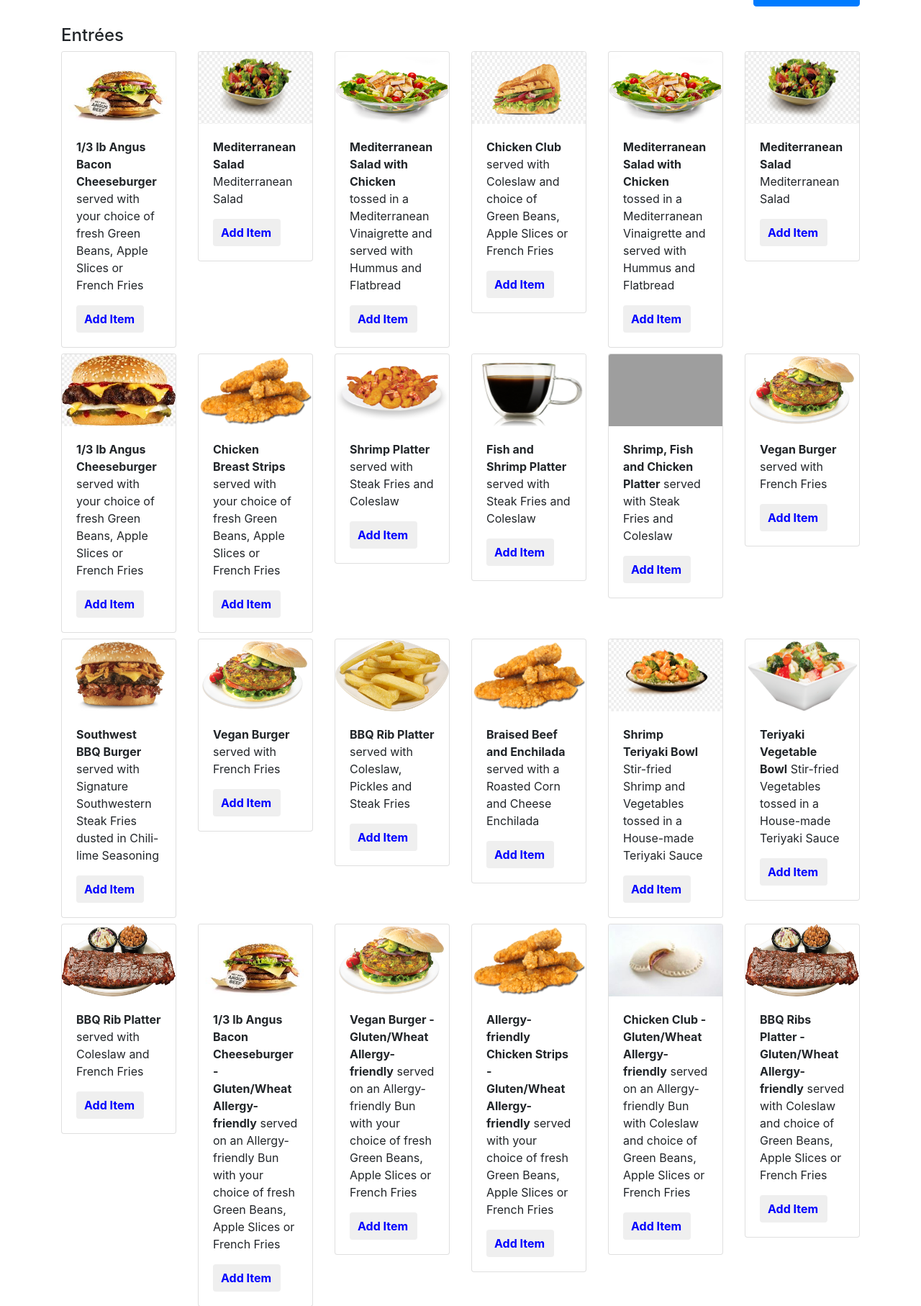
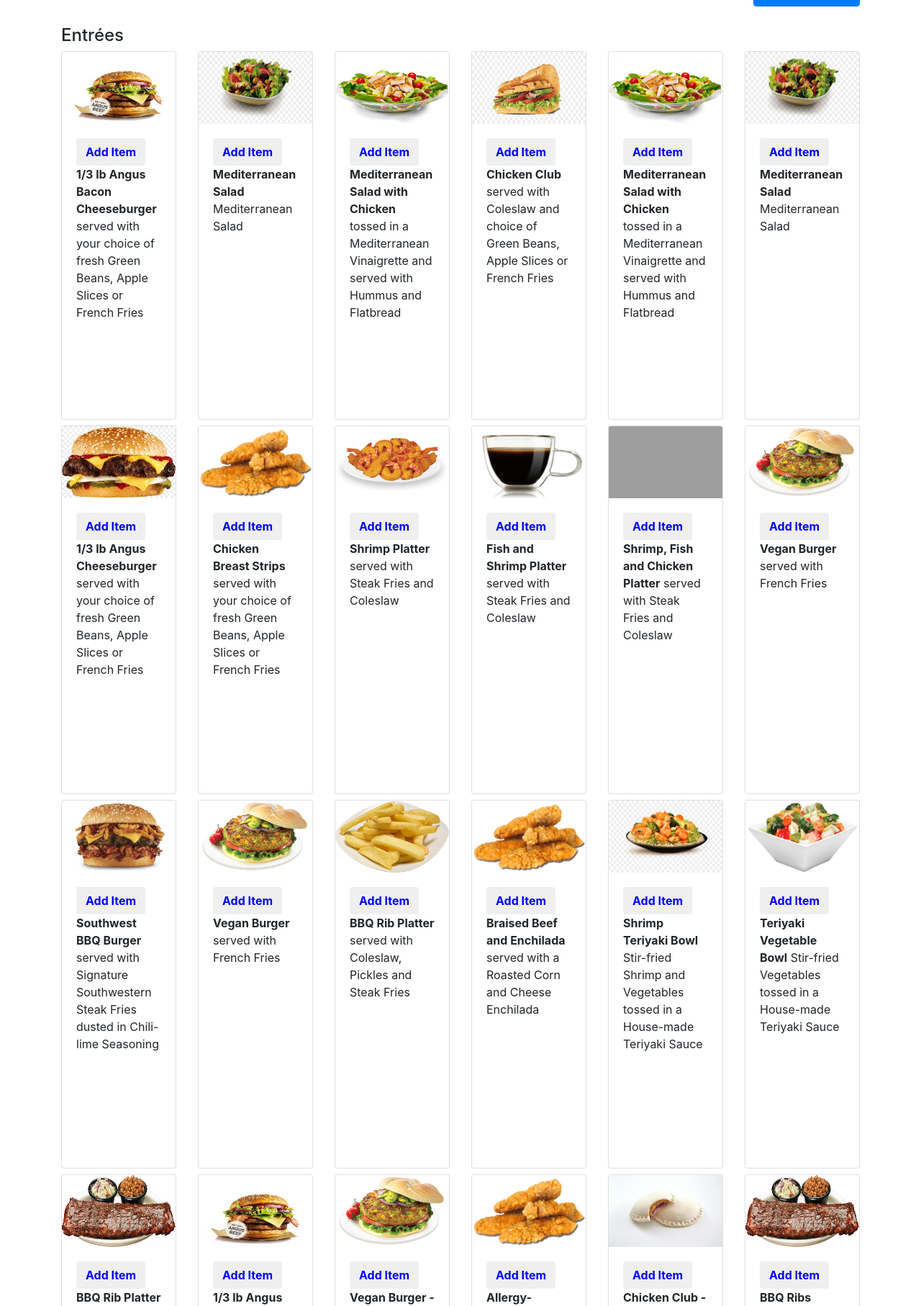
Before and after one commit to ocsc-datascience/EatsEncore, a Flask app: page /menu/1 in a window 1280 px wide. Shown: the part 287-2101 px from the top of the page at 72% size. Run offline with Flask 2, Linux system fonts and the light colour scheme; data comes from the database, SQL or seed files in the repository; some libraries are stand-ins or nearby versions; grey boxes are pictures that could not be loaded.

Commit message:
prettifying the menu

```diff
--- a/static/css/style.css
+++ b/static/css/style.css
@@ -41,6 +41,7 @@
 -------------------------------------------------- */
 /* Ensures the transparent images have a white background. */
 
-/*.post img {
+img.food-img {
+  boder: 2px solid green;
   background-color: rgb(300, 300, 300);
-}*/
+}
--- a/templates/menu_choose_items.html
+++ b/templates/menu_choose_items.html
@@ -26,14 +26,15 @@
 {% for item in entrees %}
   <div class="col-md-2">
     <div class="card mb-2 box-shadow">
-      <img class="card-img-top"  style="height: 100px; width: 100%; display: block;" src="/static/img/{{ item.img }}" data-holder-rendered="true">
-      <div class="card-body">
-        <p class="card-text"><strong>{{ item.name }}</strong> {{ item.display_desc }}</p>
+      <img class="card-img-top food-img"  style="height: 100px; width: 100%; display: block;" src="/static/img/{{ item.img }}" data-holder-rendered="true">
+      <div class="card-body" style ="height: 410px">
         <div class="d-flex justify-content-between align-items-center">
-          <div class="btn-group">
-            <button class="btn class{{item.category_id}}" id="{{ item.id }}" type="button"  style="padding-left: 10px; color: blue"><strong>Add Item</strong></button>
+          <div class="btn-group text-center">
+            <button class="btn class{{item.category_id}}" id="{{ item.id }}" type="button"  style="color: blue"><strong>Add Item</strong></button>
           </div>
         </div>
+        <p class="card-text"><strong>{{ item.name }}</strong> {{ item.display_desc }}</p>
+
       </div>
     </div>
   </div>
```
